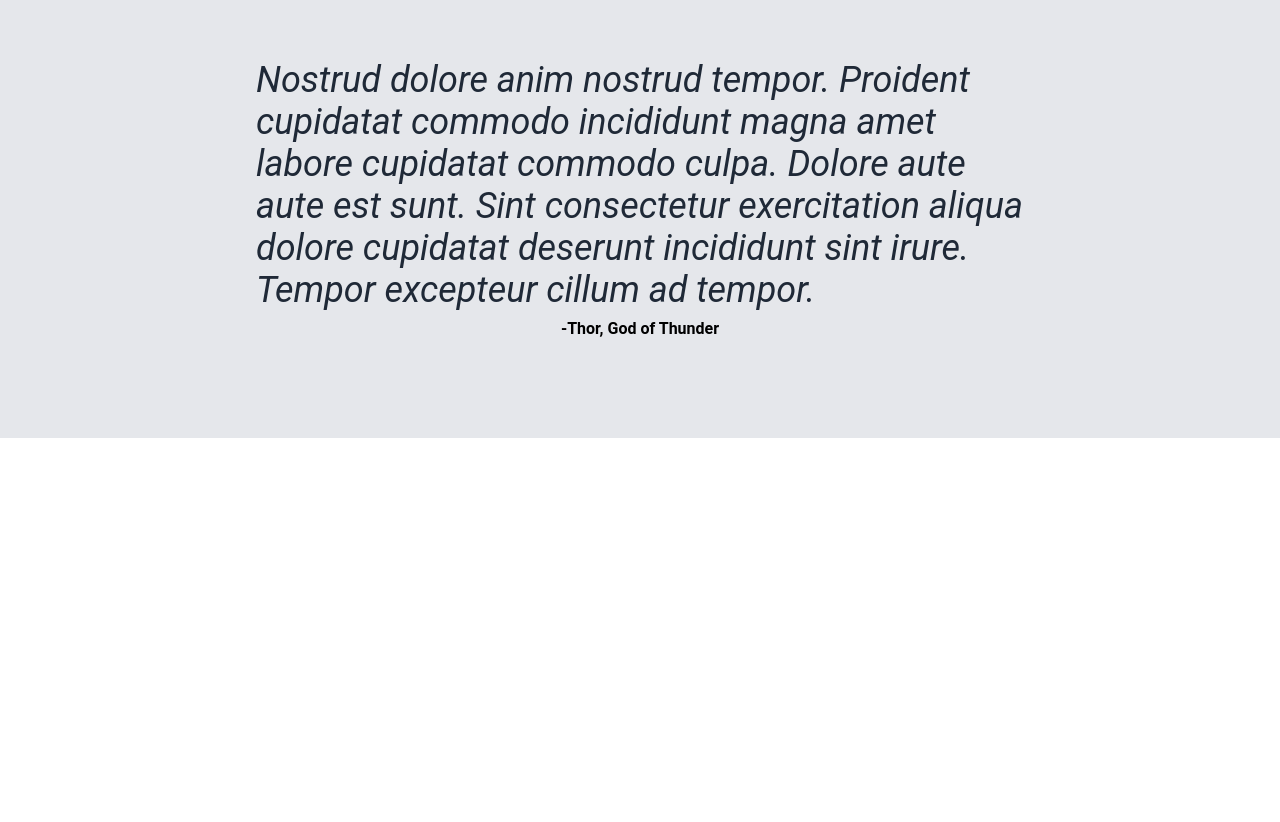
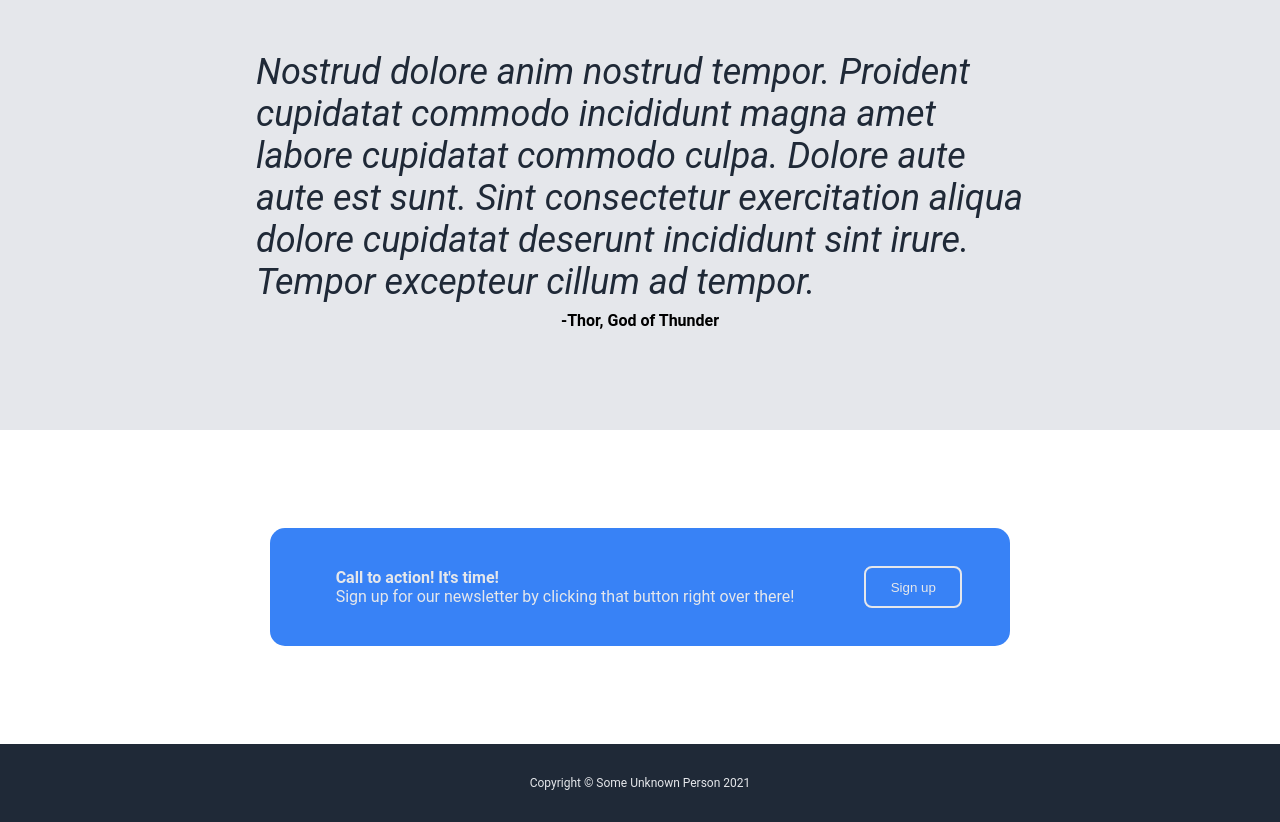
Before and after one commit to AnonymousKS/LandingPage, a plain HTML site: page index.html in a window 1280 px wide. Shown: the part 1204-2026 px from the top of the page. Before the commit the page ends 1642 px from the top, so only its background shows below. Drawn offline with Linux system fonts and the light colour scheme.

Commit message:
Added fourth section and footer

```diff
--- a/index.html
+++ b/index.html
@@ -91,17 +91,31 @@
     <!-- Start of third section of the page -->
     <div class="quote">
       <div class="quote-wrapper">
-      <div class="quote-text">
-        Nostrud dolore anim nostrud tempor. Proident cupidatat commodo
-        incididunt magna amet labore cupidatat commodo culpa. Dolore aute aute
-        est sunt. Sint consectetur exercitation aliqua dolore cupidatat deserunt
-        incididunt sint irure. Tempor excepteur cillum ad tempor.
-      </div>
-      <div class="quote-signature">
-        -Thor, God of Thunder
+        <div class="quote-text">
+          Nostrud dolore anim nostrud tempor. Proident cupidatat commodo
+          incididunt magna amet labore cupidatat commodo culpa. Dolore aute aute
+          est sunt. Sint consectetur exercitation aliqua dolore cupidatat
+          deserunt incididunt sint irure. Tempor excepteur cillum ad tempor.
+        </div>
+        <div class="quote-signature">-Thor, God of Thunder</div>
       </div>
     </div>
+    <!-- End of Third section of the page -->
+
+    <!-- Start of fourth section of the page -->
+    <div class="action">
+      <div class="action-wrapper">
+        <div class="text-wrapper left-links">
+          <div class="action-main-text">Call to action! It's time!</div>
+          <div class="action-secondary-text">
+            Sign up for our newsletter by clicking that button right over there!
+          </div>
+        </div>
+        <div class="button-wrapper right-links"></div>
+        <button class="sign-up action-button">Sign up</button>
+      </div>
     </div>
-    <!-- End of Third section of the page -->
+    <!-- End of fourth section of the page -->
+    <footer>Copyright © Some Unknown Person 2021</footer>
   </body>
 </html>
--- a/styles.css
+++ b/styles.css
@@ -54,12 +54,13 @@ ul {
 }
 button {
     text-align: center;
-    width: 100px;
-    height: 50px;
+    width: 98px;
+    height: 42px;
     border: none;
     border-radius: 8px;
     padding: 8px 12px;
     background-color: #3882f6;
+    color: #E5E7EB;
 }
 .hero-placeholder-image > img {
     height: 250px;
@@ -145,3 +146,49 @@ button {
 }
 
 /* End of CSS of third section */
+
+/* Start of CSS of fourth section */
+.action {
+    display: flex;
+    align-items: center;
+    justify-content: center;
+    flex-direction: column;
+    padding: 98px;
+    margin: 0;
+    color: #E5E7EB;
+}
+.action-wrapper{
+    background-color: #3882f6;
+    display: flex;
+    align-items: center;
+    justify-content: center;
+    flex-wrap: wrap;
+    gap: 8px;
+    padding: 22px 48px;
+    border-radius: 15px;
+}
+.action-button {
+    border: 2px solid #E5E7EB;
+}
+.text-wrapper {
+    display: flex;
+    flex-direction: column;
+    gap: 0px;
+}
+.action-main-text {
+    font-weight: bolder;
+}
+/* End of CSS of fourth section */
+
+/* Start of CSS of footer */
+
+footer {
+    margin: 0;
+    padding: 32px;
+    text-align: center;
+    color: #E5E7EB;
+    font-size: 12px;
+    background-color: #1f2937;
+}
+
+/* End of CSS of footer */
```
